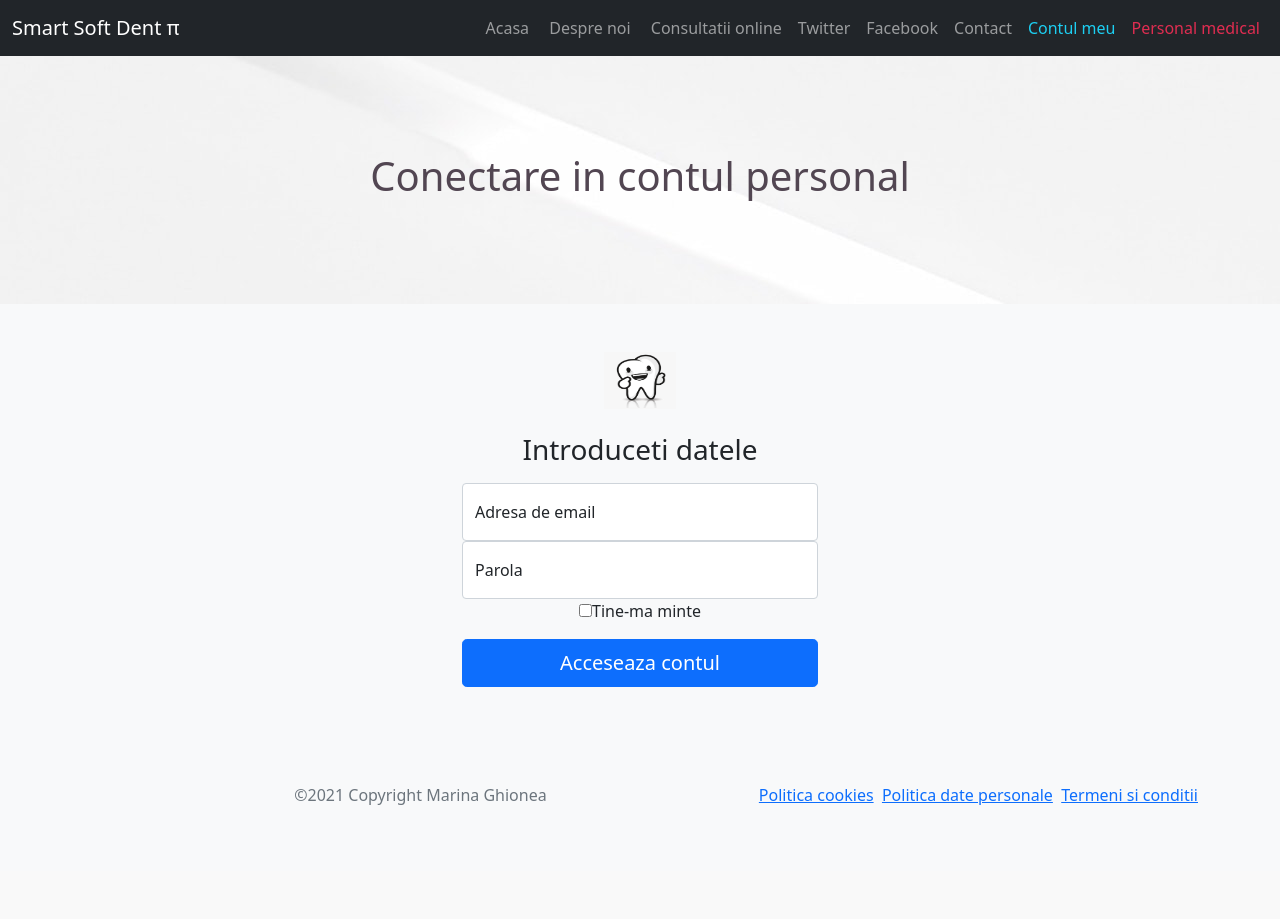
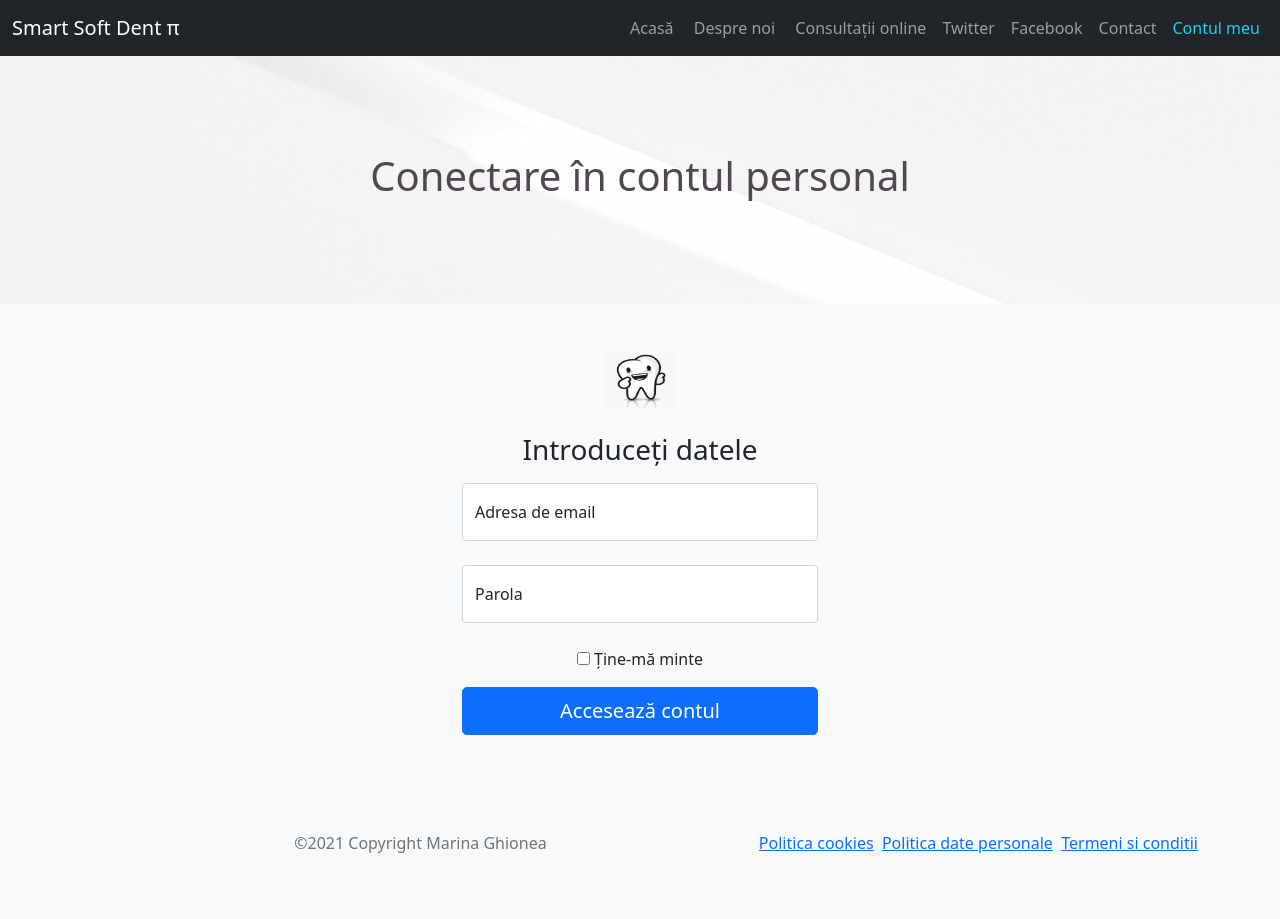
Before and after one commit to marina-stan/cabinet-stomatologic, a Django app: page /conectare/ in a window 1280 px wide. Before the commit the page ends 805 px from the top, so only its background shows below. Run offline with Django 3.2, Linux system fonts and the light colour scheme.

Commit message:
Am adaugat login/logout

```diff
--- a/cabinet/urls.py
+++ b/cabinet/urls.py
@@ -26,6 +26,8 @@ urlpatterns = [
     path('about/', views.about, name = 'about'),
     path('consultatii-online', views.consultatii, name = 'consultatii'),
     path('conectare/', views.conectare, name = 'conectare'),
+    path('logout/', views.logout, name = 'logout'),
     path('medici/', views.medici, name = 'medici'),
-    path('contul-meu', views.contulMeu, name = 'contul-meu'),
+    path('contul-meu/', views.contulMeu, name = 'contul-meu'),
+
 ] + static(settings.MEDIA_URL, document_root=settings.MEDIA_ROOT)
--- a/cabinet/views.py
+++ b/cabinet/views.py
@@ -2,6 +2,9 @@ from django.http import HttpResponse
 from django.shortcuts import render
 import operator
 from managementcabinet.models import Medic
+from django.contrib.auth.models import User
+from django.contrib import auth
+from django.contrib.auth import authenticate, login
 
 def home(request):
     return render(request, 'home.html')
@@ -16,11 +19,26 @@ def contact(request):
 def consultatii(request):
     return render(request, 'consultatii-online.html')
 
-def conectare(request):
-    return render(request, 'conectare.html')
-
 def contulMeu(request):
     return render(request, 'contul-meu.html')
 
 def medici(request):
     return render(request, 'medici.html')
+
+def conectare(request):
+    if request.method == 'POST':
+        user = auth.authenticate(username=request.POST['username'], password=request.POST['password'])
+        if user is not None:
+            auth.login(request, user)
+            return render(request, 'contul-meu.html')
+        else:
+            return render(request, 'conectare.html', {'error':'Adresa de email sau parola sunt gresite!' })
+    else:
+        return render(request, 'conectare.html')
+
+
+def logout(request):
+    if request.method == 'POST':
+        auth.logout(request)
+        return render(request, 'conectare.html')
+    return render(request, 'conectare.html')
--- a/templates/conectare.html
+++ b/templates/conectare.html
@@ -56,14 +56,21 @@
         </button>
         <div class="collapse navbar-collapse" id="navbarNavAltMarkup">
           <div class="navbar-nav ms-auto">
-            <a class="nav-link" href="{% url 'home' %}">Acasa</a>&nbsp;
+            <a class="nav-link" href="{% url 'home' %}">Acasă</a>&nbsp;
             <a class="nav-link" href="{% url 'about' %}">Despre noi<a>&nbsp;
-              <a class="nav-link" href="{% url 'consultatii' %}">Consultatii online<a>
+              <a class="nav-link" href="{% url 'consultatii' %}">Consultații online<a>
               <a class="nav-link" href="http://twitter.com/Marina19982390">Twitter</a>
               <a class="nav-link" href="https://www.facebook.com/marina.stan.7982/">Facebook</a>
               <a class="nav-link" href="{% url 'contact' %}">Contact<a>
-              <a class="nav-link text-end" style='color:#1dcff2' href='#'>Contul meu<a>
-              <a class="nav-link text-end" style='color:#e02d51' href='#'>Personal medical<a>
+                {% if user.is_authenticated %}
+                <a class="nav-link text-end" style='color:#e02d51' href='javascript:{document.getElementById("logout").submit()}'>Logout<a>
+                <form id="logout" method="POST" action="{% url 'logout' %}">
+                  {% csrf_token %}
+                  <input type='hidden' />
+                </form>
+                {% else %}
+                <a class="nav-link text-end" style='color:#1dcff2' href='{% url 'contul-meu' %}'>Contul meu<a>
+                {% endif %}
               </div>
             </div>
           </div>
@@ -74,13 +81,21 @@
           <section class="py-5 text-center container">
             <div class="row py-lg-5">
               <div class="col-lg-6 col-md-8 mx-auto">
-                <h1 style='color:#524652'>Conectare in contul personal</h1>
+                <h1 style='color:#524652'>Conectare în contul personal</h1>
               </div>
             </div>
           </section>
         </div>
         <div class="container bg-light py-5">
-            <form>
+          {% if error %}
+          <br/>
+          <br/>
+          {{ error }}
+          <br/>
+          <br/>
+          {% endif %}
+            <form method="POST" action="{% url 'conectare' %}">
+              {% csrf_token %}
               <div class="row">
                 <div class="col">
 
@@ -88,23 +103,24 @@
 
                 <div class="col">
               <img class="mb-4" src="{% static 'dinte.png' %}" alt="" width="72" height="57">
-              <h1 class="h3 mb-3 fw-normal">Introduceti datele</h1>
+              <h1 class="h3 mb-3 fw-normal">Introduceți datele</h1>
 
               <div class="form-floating">
-                <input type="email" class="form-control" id="floatingInput" placeholder="name@example.com">
+                <input type="email" class="form-control" name='username' id="floatingInput" placeholder="name@example.com">
                 <label for="floatingInput">Adresa de email</label>
               </div>
+              <br/>
               <div class="form-floating">
-                <input type="password" class="form-control" id="floatingPassword" placeholder="Password">
+                <input type="password" class="form-control" name='password' id="floatingPassword" placeholder="Password">
                 <label for="floatingPassword">Parola</label>
               </div>
-
+              <br/>
               <div class="checkbox mb-3">
                 <label>
-                  <input type="checkbox" value="remember-me">Tine-ma minte
+                  <input type="checkbox" value="remember-me">&nbspȚine-mă minte
                 </label>
               </div>
-              <button class="w-100 btn btn-lg btn-primary" type="submit">Acceseaza contul</button>
+              <button class="w-100 btn btn-lg btn-primary" type="submit">Accesează contul</button>
             </div>
 
               <div class="col">
--- a/templates/contul-meu.html
+++ b/templates/contul-meu.html
@@ -0,0 +1 @@
+hi there!
```
